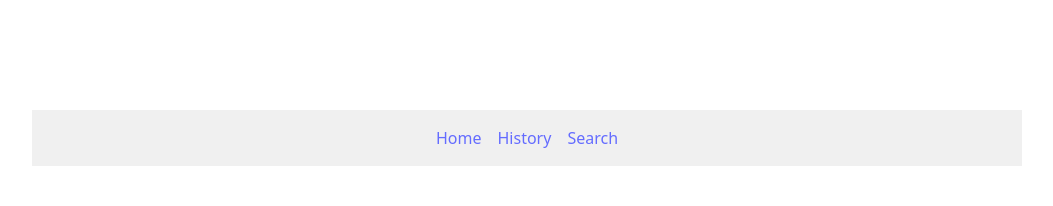
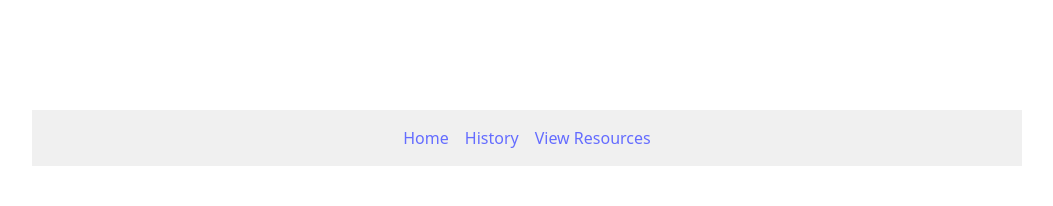
Before and after one commit to Iniyaa21/campus-resource-booking, a React (Vite) app in the folder frontend/campus-resource-booking/: page / in a window 1280 px wide. Shown: the part 200-406 px from the top of the page, without its empty margins (113-1166 px from the left). Built offline with nearby package versions, Linux system fonts and the light colour scheme.

Commit message:
frontend: view resources

```diff
--- a/frontend/campus-resource-booking/src/App.jsx
+++ b/frontend/campus-resource-booking/src/App.jsx
@@ -17,7 +17,7 @@ function App() {
         <Route path="/" element={<Layout />}>
           <Route index element={<Landing />} />
           <Route path="history" element={<History />} />
-          <Route path="search" element={<Search />} />
+          <Route path="view-resources" element={<Search />} />
         </Route>
         <Route path="/resources" element={<ResourceList />} />
         <Route path="/availability" element={<AvailabilityView />} />
--- a/frontend/campus-resource-booking/src/components/Layout.jsx
+++ b/frontend/campus-resource-booking/src/components/Layout.jsx
@@ -6,7 +6,7 @@ function Layout() {
       <nav style={{ padding: '1rem', background: '#f0f0f0', marginBottom: '1rem' }}>
         <Link to="/" style={{ marginRight: '1rem' }}>Home</Link>
         <Link to="/history" style={{ marginRight: '1rem' }}>History</Link>
-        <Link to="/search">Search</Link>
+        <Link to="/view-resources">View Resources</Link>
       </nav>
       <main>
         <Outlet />
--- a/frontend/campus-resource-booking/src/pages/Search.jsx
+++ b/frontend/campus-resource-booking/src/pages/Search.jsx
@@ -1,10 +1,10 @@
-function Search() {
+function ViewResources() {
   return (
     <div>
-      <h1>Search Resources</h1>
+      <h1>View Resources</h1>
       <p>No resources available</p>
     </div>
   );
 }
 
-export default Search;
+export default ViewResources;
```
